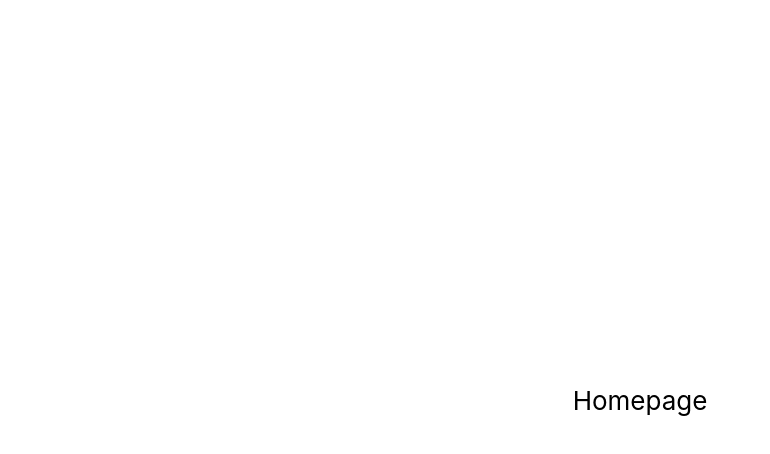
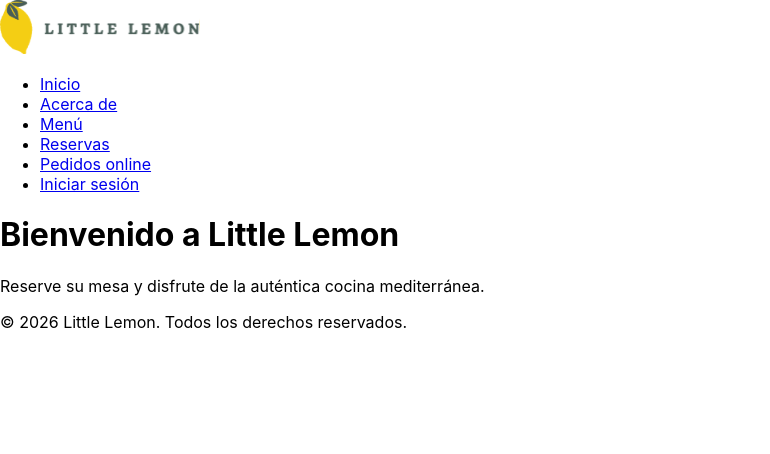
Before and after one commit to RHDevCoder/little-lemon-app, a React (Create React App) app: page / in a window 1280 px wide. Shown: the top 454 px of the page, without its empty margins (0-770 px from the left). Built offline with nearby package versions, Linux system fonts and the light colour scheme.

Commit message:
feat: implementar estructura semántica e integrar logo oficial

```diff
--- a/src/App.js
+++ b/src/App.js
@@ -1,11 +1,16 @@
-import React from 'react';
-import './App.css';
+import Header from './Header';
+import Nav from './Nav';
+import Main from './Main';
+import Footer from './Footer';
 
 function App() {
   return (
-    <div className="App">
-      Homepage
-    </div>
+    <>
+      <Header />
+      <Nav />
+      <Main />
+      <Footer />
+    </>
   );
 }
 
--- /dev/null
+++ b/src/Footer.js
@@ -0,0 +1,9 @@
+function Footer() {
+  return (
+    <footer>
+      <p>&copy; 2026 Little Lemon. Todos los derechos reservados.</p>
+    </footer>
+  );
+}
+
+export default Footer;
--- /dev/null
+++ b/src/Header.js
@@ -0,0 +1,16 @@
+import React from 'react';
+import logo from './assets/Logo.svg';
+
+function Header() {
+  return (
+    <header>
+      <img
+        src={logo}
+        alt="Logotipo oficial de Little Lemon"
+        width="200"
+      />
+    </header>
+  );
+}
+
+export default Header;
--- /dev/null
+++ b/src/Main.js
@@ -0,0 +1,10 @@
+function Main() {
+  return (
+    <main>
+      <h1>Bienvenido a Little Lemon</h1>
+      <p>Reserve su mesa y disfrute de la auténtica cocina mediterránea.</p>
+    </main>
+  );
+}
+
+export default Main;
--- /dev/null
+++ b/src/Nav.js
@@ -0,0 +1,16 @@
+function Nav() {
+  return (
+    <nav aria-label="Navegación principal">
+      <ul>
+        <li><a href="/">Inicio</a></li>
+        <li><a href="/about">Acerca de</a></li>
+        <li><a href="/menu">Menú</a></li>
+        <li><a href="/reservations">Reservas</a></li>
+        <li><a href="/order">Pedidos online</a></li>
+        <li><a href="/login">Iniciar sesión</a></li>
+      </ul>
+    </nav>
+  );
+}
+
+export default Nav;
```
Also changed, not shown: src/assets/Logo.svg (added).
